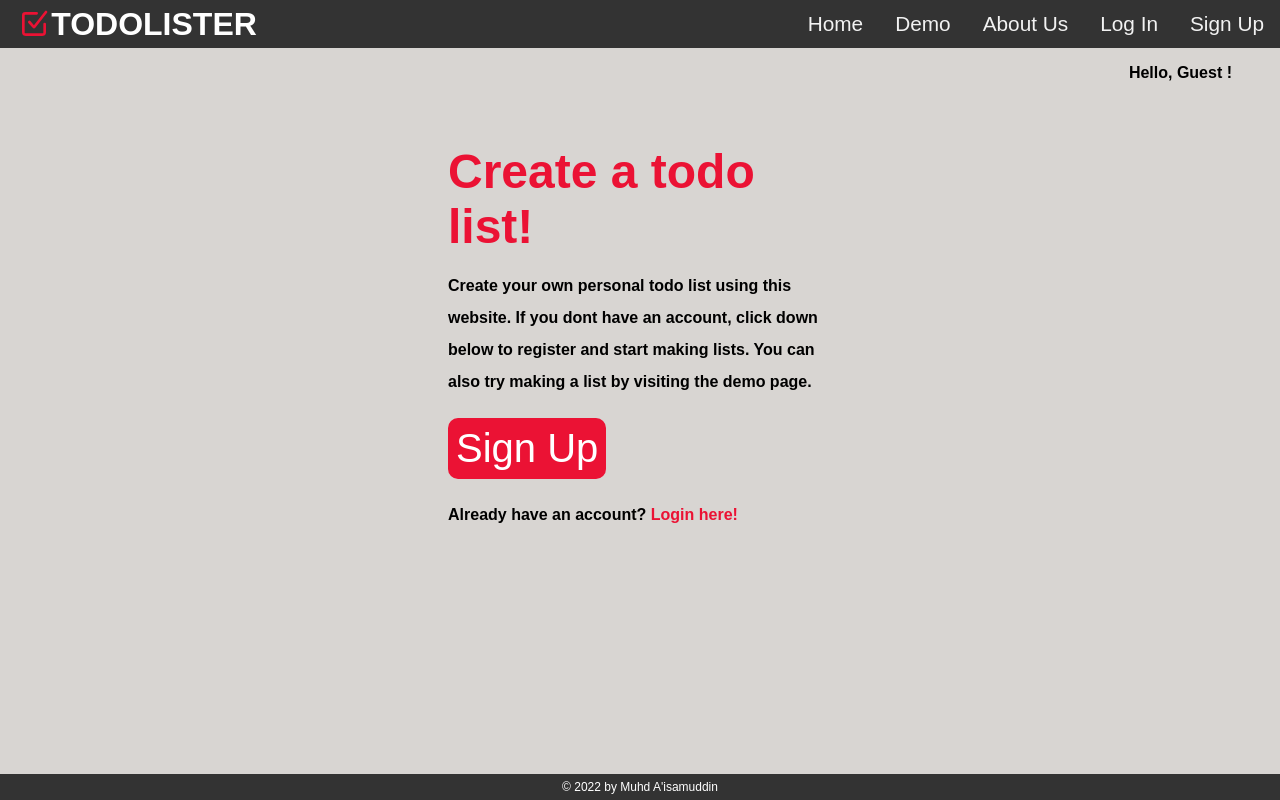
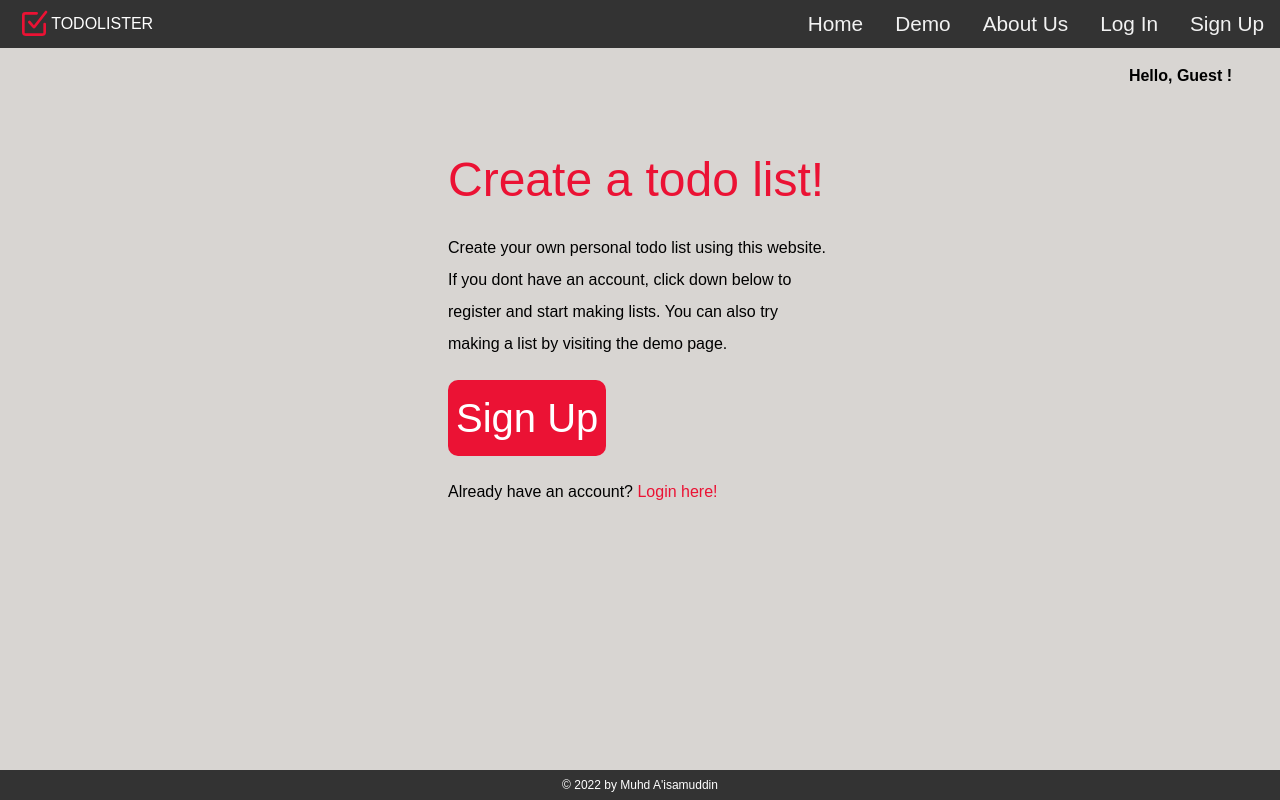
Before and after one commit to aisam94/todolister, a Next.js app: page / in a window 1280 px wide. Built offline with nearby package versions, Linux system fonts and the light colour scheme; no server answers.

Commit message:
add tailwind

```diff
--- a/components/Header.tsx
+++ b/components/Header.tsx
@@ -28,7 +28,7 @@ const Header = () => {
           <h1 className="logo">TODOLISTER</h1>
         </div>
       </Link>
-      <nav className="link-container">
+      <nav className="link-container text-white">
         <Link href="/">Home</Link>
         {!user && <Link href="/demo">Demo</Link>}
         <Link href="/about">About Us</Link>
@@ -37,7 +37,7 @@ const Header = () => {
             <a onClick={logOut}>Log Out</a>
           </div>
         ) : (
-          <div>
+          <div className="text-red-500">
             <Link href="/login">Log In</Link>
             <Link href="/register">Sign Up</Link>
           </div>
--- a/package.json
+++ b/package.json
@@ -22,6 +22,9 @@
   },
   "devDependencies": {
     "@types/react": "18.0.1",
+    "autoprefixer": "^10.4.14",
+    "postcss": "^8.4.21",
+    "tailwindcss": "^3.2.7",
     "typescript": "^4.7.4"
   }
 }
--- /dev/null
+++ b/postcss.config.js
@@ -0,0 +1,6 @@
+module.exports = {
+  plugins: {
+    tailwindcss: {},
+    autoprefixer: {},
+  },
+}
--- a/styles/styles.css
+++ b/styles/styles.css
@@ -1,3 +1,7 @@
+@tailwind base;
+@tailwind components;
+@tailwind utilities;
+
 * {
   padding: 0;
   margin: 0;
--- /dev/null
+++ b/tailwind.config.js
@@ -0,0 +1,8 @@
+/** @type {import('tailwindcss').Config} */
+module.exports = {
+  content: ["./pages/**/*.{js,ts,jsx,tsx}", "./components/**/*.{js,ts,jsx,tsx}"],
+  theme: {
+    extend: {},
+  },
+  plugins: [],
+}
```
Also changed, not shown: 1 other file (tests, documents, lock files or other folders).
